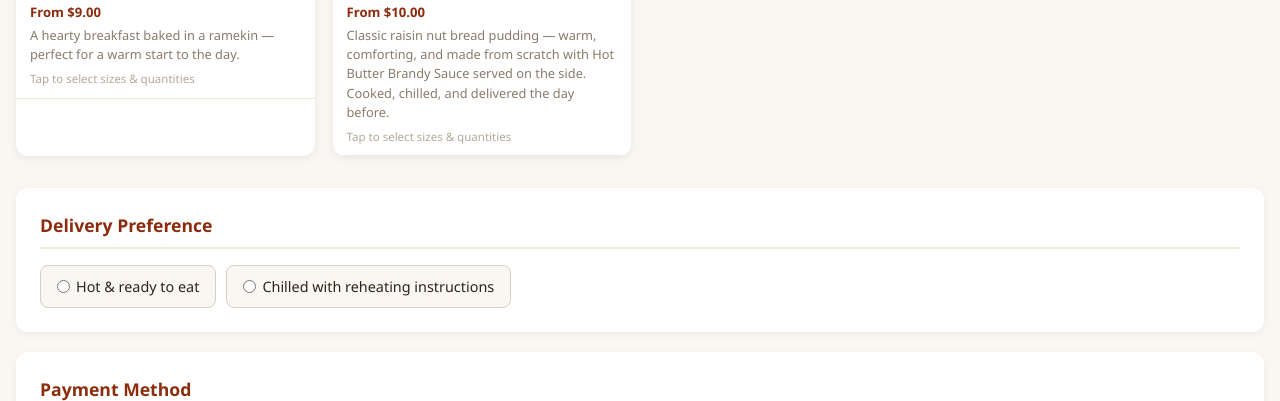
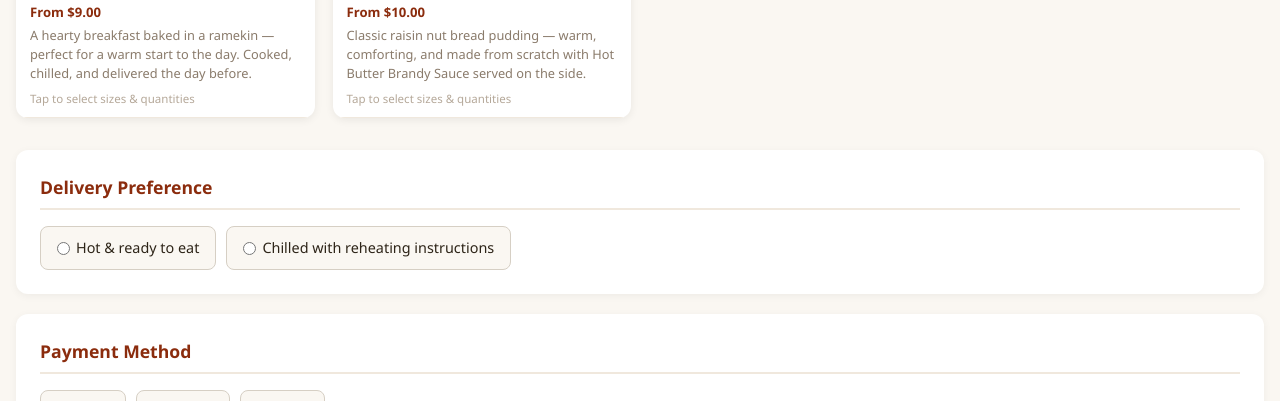
Before and after one commit to TanujKS/FormRelay, a website: page public/embed/vivis-lasagna/index.html in a window 1280 px wide. Shown: the part 699-1100 px from the top of the page. Drawn offline with Linux system fonts and the light colour scheme.

Commit message:
update minor

```diff
--- a/public/embed/vivis-lasagna/index.html
+++ b/public/embed/vivis-lasagna/index.html
@@ -451,7 +451,7 @@
     {
       id: 'breakfast-ramekin',
       name: 'Breakfast Ramekin',
-      desc: 'A hearty breakfast baked in a ramekin \u2014 perfect for a warm start to the day.',
+      desc: 'A hearty breakfast baked in a ramekin \u2014 perfect for a warm start to the day. Cooked, chilled, and delivered the day before.',
       img: 'https://cdn.tanuj.xyz/vivis-lasagna/breakfast_ramekin.png',
       sizes: [
         { label: 'One Ramekin (Serves 1)',    price: 10.00 },
@@ -462,7 +462,7 @@
     {
       id: 'raisin-nut-bread-pudding',
       name: 'Raisin Nut Bread Pudding',
-      desc: 'Classic raisin nut bread pudding \u2014 warm, comforting, and made from scratch with Hot Butter Brandy Sauce served on the side. Cooked, chilled, and delivered the day before.',
+      desc: 'Classic raisin nut bread pudding \u2014 warm, comforting, and made from scratch with Hot Butter Brandy Sauce served on the side.',
       img: 'https://cdn.tanuj.xyz/vivis-lasagna/bread_pudding.png',
       sizes: [
         { label: 'Single Serving (Serves 1)',   price: 10.00 },
```
